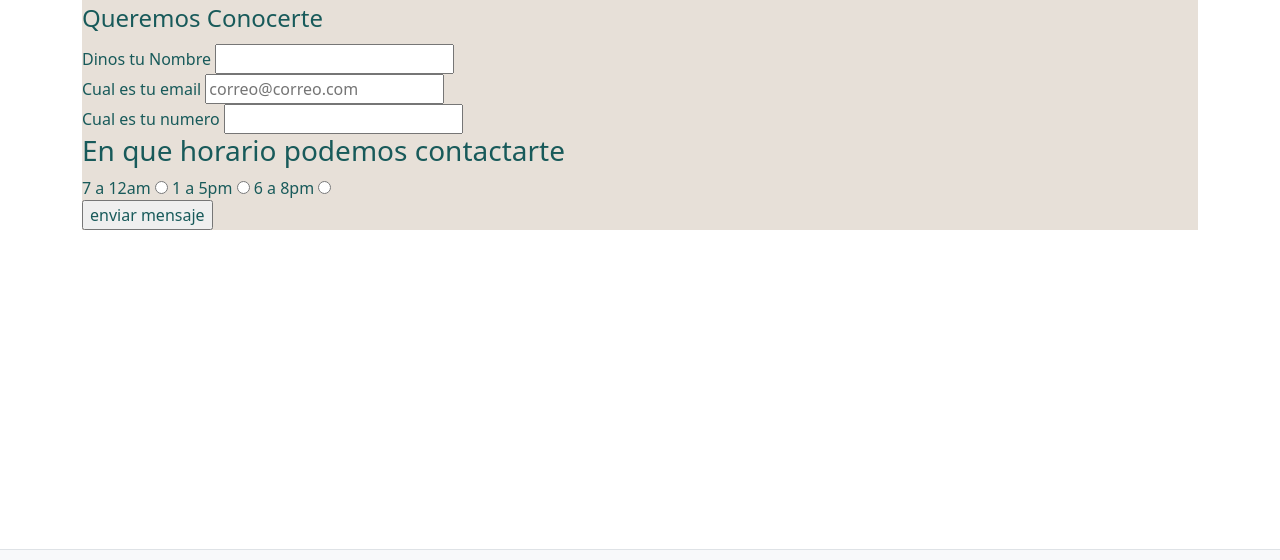
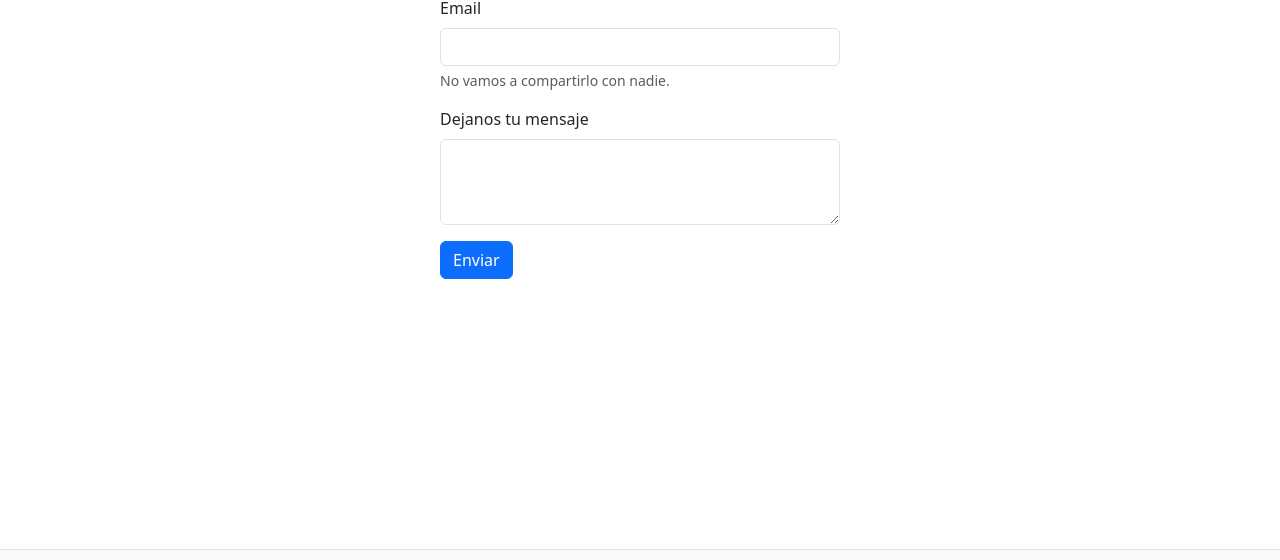
Before and after one commit to Mechimocha/web-design, a plain HTML site: page pages/contacto.html in a window 1280 px wide. Shown: the part 192-752 px from the top of the page. Drawn offline with nearby package versions, Linux system fonts and the light colour scheme.

Commit message:
actualizar formulario de contacto
- crear una clase en el form, para que en el eje de las x se acomode en el centro de la pagina.
- reemplazar los input originales por los que me provee bootstrap.

```diff
--- a/css/style.css
+++ b/css/style.css
@@ -65,3 +65,7 @@ fieldset {
         --bs-aspect-ratio: 100%;
     }
 }
+
+.formulario-contacto {
+    max-width: 400px;
+}
--- a/pages/contacto.html
+++ b/pages/contacto.html
@@ -53,39 +53,24 @@
     </header>
 
     <main class="container flex-shrink-0 my-3">
-        <h1>Contacto</h1>
-        <h2>Hace tu consulta</h2>
-        <form action="">
-            <fieldset>
-                <legend> Queremos Conocerte</legend>
+        <form class="formulario-contacto mx-auto">
+            <div class="mb-3">
+                <label for="nombre" class="form-label">Nombre</label>
+                <input type="text" class="form-control" id="nombre">
+            </div>
 
-                <div>
-                    <label for="Nombre">Dinos tu Nombre</label>
-                    <input type="text" name="Nombre" id="Nombre">
-                </div>
+            <div class="mb-3">
+                <label for="email" class="form-label">Email</label>
+                <input type="email" class="form-control" id="email" aria-describedby="emailHelp">
+                <div id="emailHelp" class="form-text">No vamos a compartirlo con nadie.</div>
+            </div>
 
-                <div>
-                    <label for="email">Cual es tu email</label>
-                    <input type="email" name="email" id="email" placeholder="correo@correo.com" required>
-                </div>
+            <div class="mb-3">
+                <label for="consulta" class="form-label">Dejanos tu mensaje</label>
+                <textarea class="form-control" id="consulta" rows="3"></textarea>
+            </div>
 
-                <div>
-                    <label for="celular">Cual es tu numero</label>
-                    <input type="tel" name="celular" id="celular">
-                </div>
-                <div>
-                    <h3 class="colorDiferente">En que horario podemos contactarte</h3>
-                    <div>
-                        7 a 12am <input type="radio" name="horario" id="contacto">
-                        1 a 5pm <input type="radio" name="horario" id="contacto">
-                        6 a 8pm <input type="radio" name="horario" id="contacto">
-                    </div>
-
-                    <div>
-                        <input type="submit" value="enviar mensaje" class="colorDiferente">
-                    </div>
-                </div>
-            </fieldset>
+            <button type="submit" class="btn btn-primary">Enviar</button>
         </form>
     </main>
 
```
